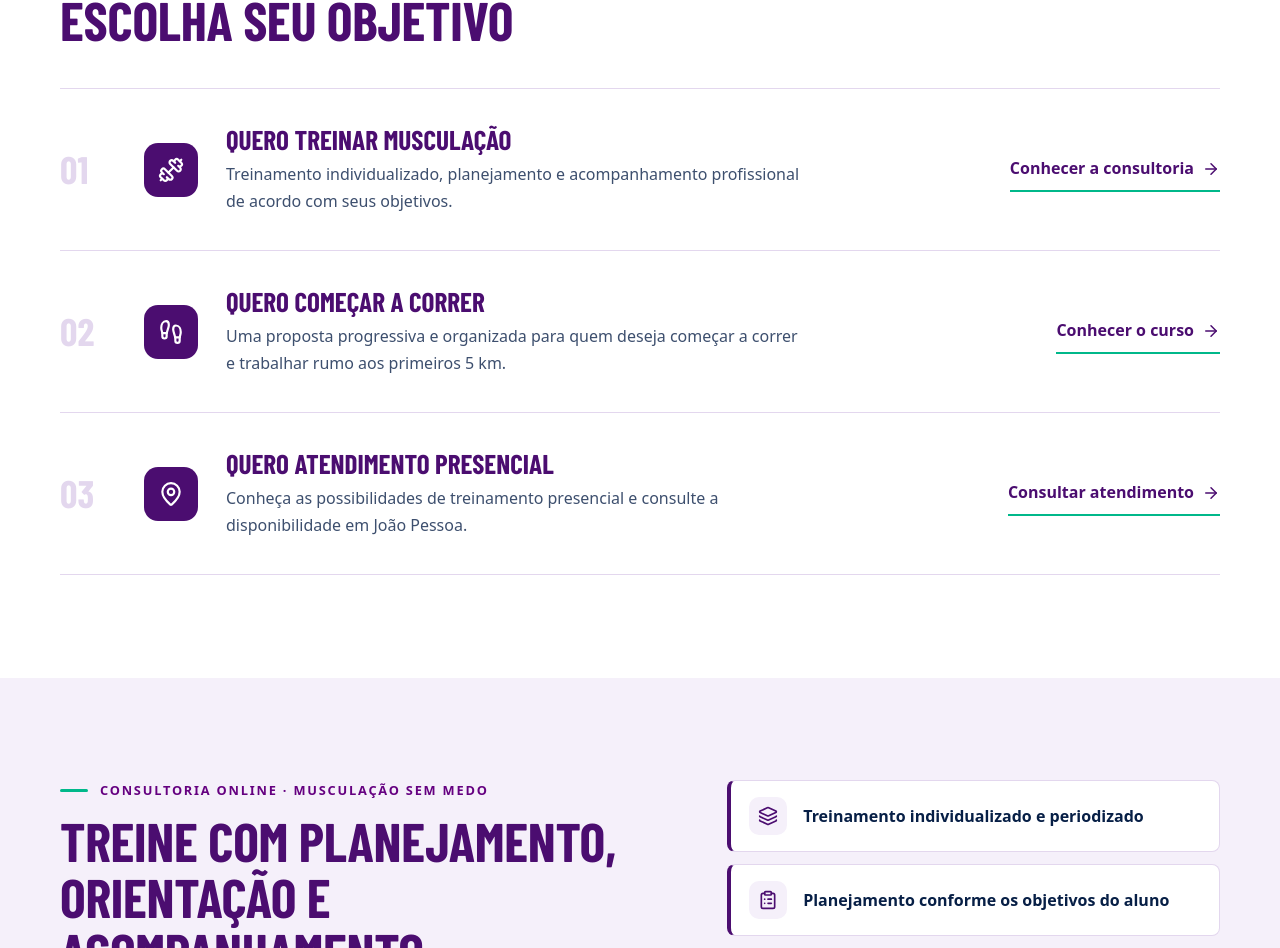
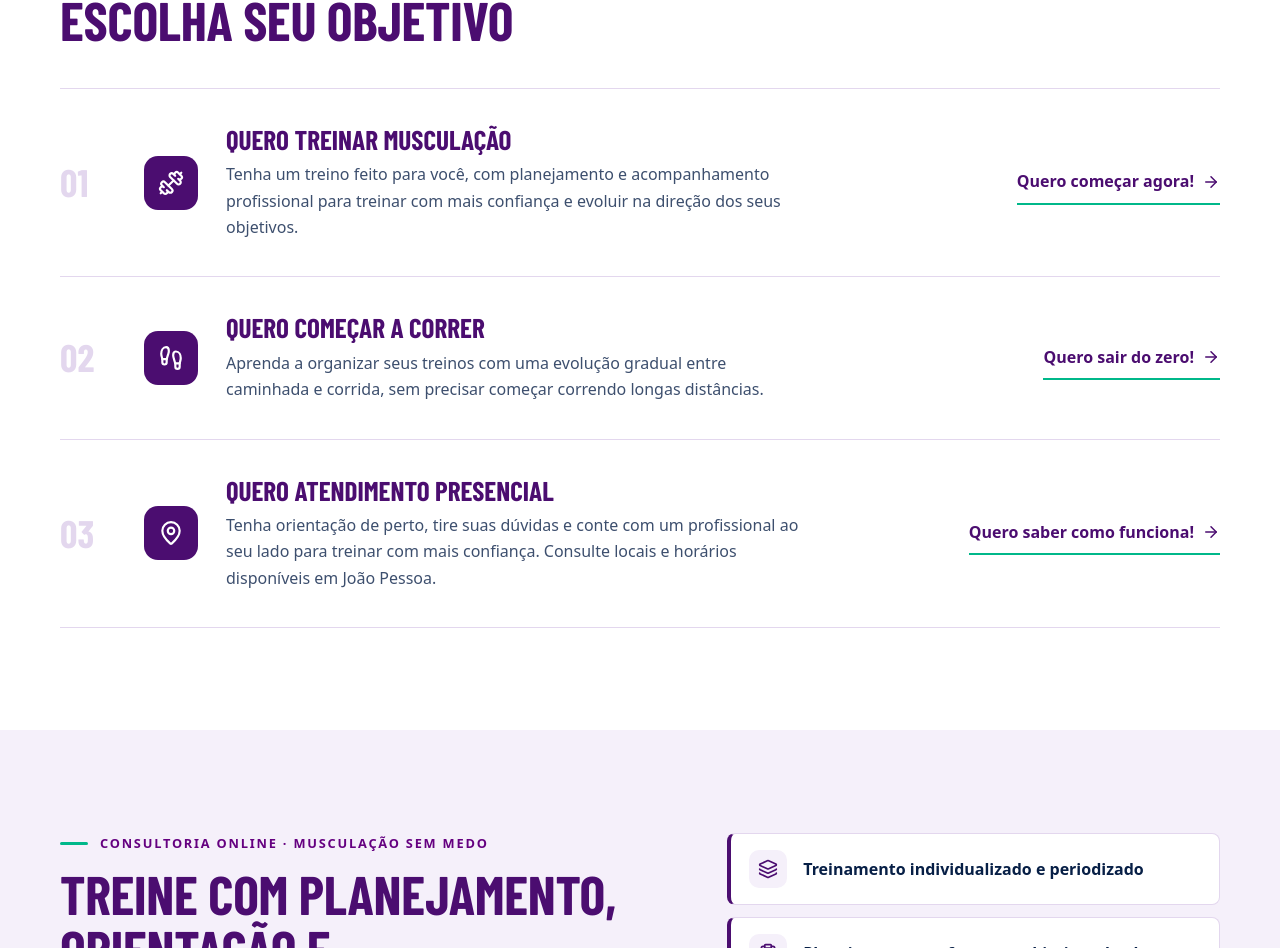
Before and after one commit to matheusasdsgit/jv-personal-trainer, a React (Vite) app: page / in a window 1280 px wide. Shown: the part 918-1866 px from the top of the page. Built offline with nearby package versions, Linux system fonts and the light colour scheme; a web font is replaced by a local one.

Commit message:
Atualiza textos do arquivo GoalCards

```diff
--- a/src/components/GoalCards.tsx
+++ b/src/components/GoalCards.tsx
@@ -5,24 +5,24 @@ const goals = [
   {
     icon: Dumbbell,
     title: 'Quero treinar musculação',
-    text: 'Treinamento individualizado, planejamento e acompanhamento profissional de acordo com seus objetivos.',
-    cta: 'Conhecer a consultoria',
+    text: 'Tenha um treino feito para você, com planejamento e acompanhamento profissional para treinar com mais confiança e evoluir na direção dos seus objetivos.',
+    cta: 'Quero começar agora!',
     href: '#consultoria',
     external: false,
   },
   {
     icon: Footprints,
     title: 'Quero começar a correr',
-    text: 'Uma proposta progressiva e organizada para quem deseja começar a correr e trabalhar rumo aos primeiros 5 km.',
-    cta: 'Conhecer o curso',
+    text: 'Aprenda a organizar seus treinos com uma evolução gradual entre caminhada e corrida, sem precisar começar correndo longas distâncias.',
+    cta: 'Quero sair do zero!',
     href: '#curso',
     external: false,
   },
   {
     icon: MapPin,
     title: 'Quero atendimento presencial',
-    text: 'Conheça as possibilidades de treinamento presencial e consulte a disponibilidade em João Pessoa.',
-    cta: 'Consultar atendimento',
+    text: 'Tenha orientação de perto, tire suas dúvidas e conte com um profissional ao seu lado para treinar com mais confiança. Consulte locais e horários disponíveis em João Pessoa.',
+    cta: 'Quero saber como funciona!',
     href: whatsappLink(whatsappMessages.presencial),
     external: true,
   },
```
